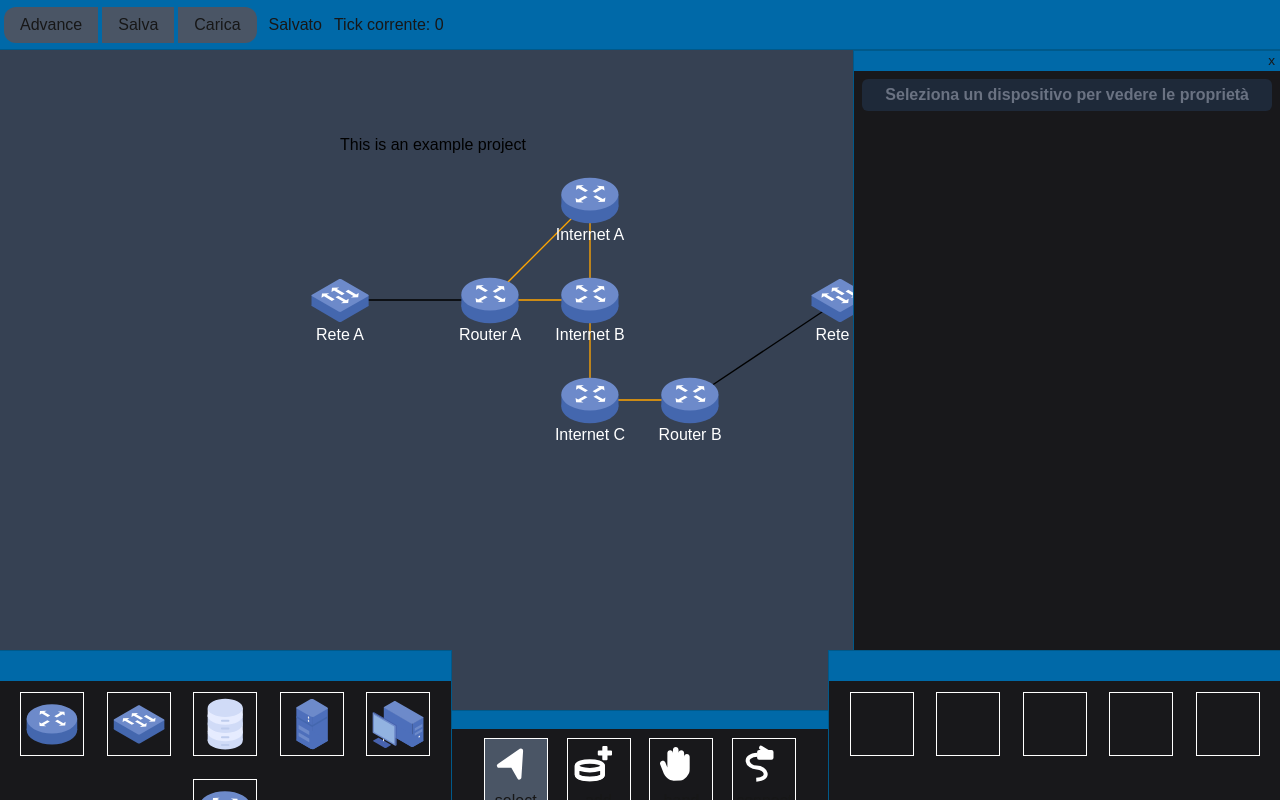
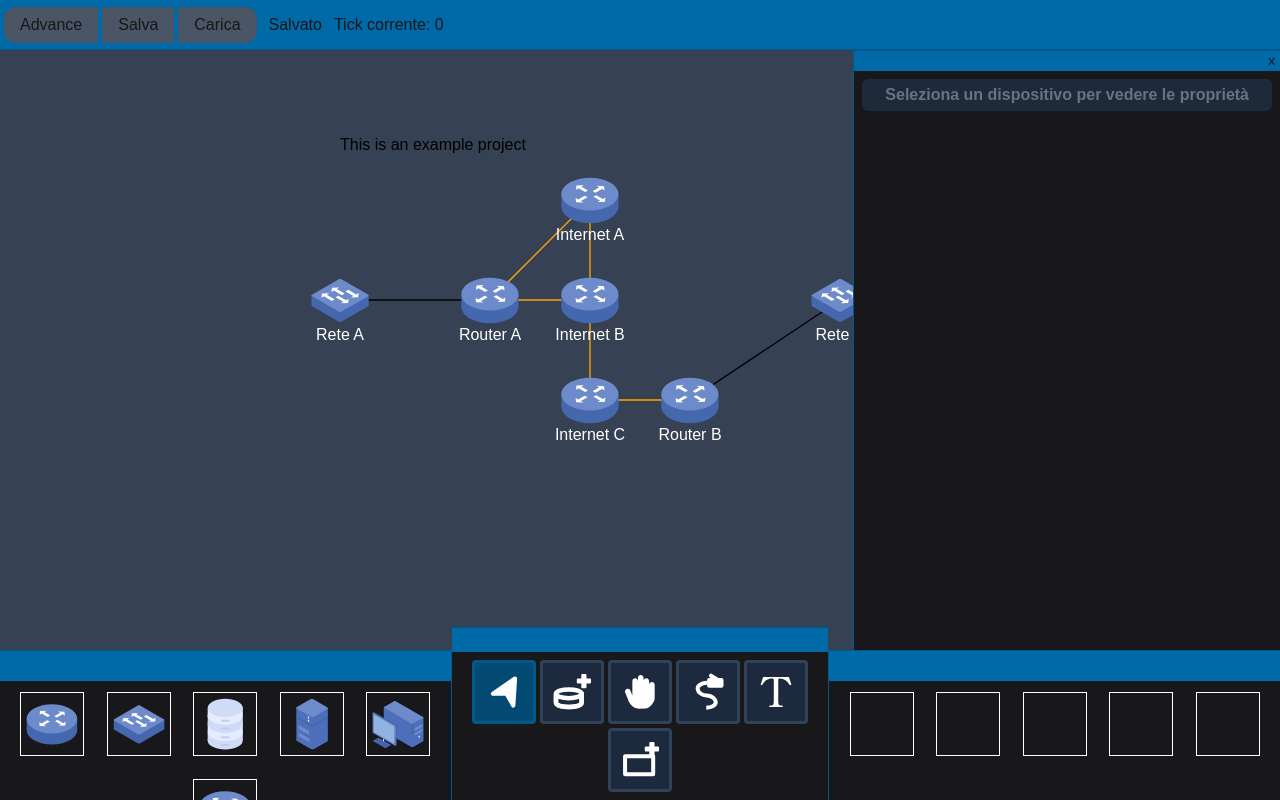
Before and after one commit to AmedeoAlf/packet-tracer, a Next.js app: page / in a window 1280 px wide. Built offline with nearby package versions, Linux system fonts and the light colour scheme.

Commit message:
Make ToolSelector.tsx also use SelectableCard

```diff
--- a/app/editorComponents/SelectableCard.tsx
+++ b/app/editorComponents/SelectableCard.tsx
@@ -9,10 +9,10 @@ export function SelectableCard({
   isSelected: boolean;
   onClick: MouseEventHandler;
   className?: string;
-  children: ReactNode[];
+  children: ReactNode;
 }): ReactNode {
   className =
-    "p-2 rounded-sm border-3 select-none " +
+    "p-1 rounded-sm border-3 select-none flex flex-col items-center " +
     (isSelected
       ? "bg-sky-900 border-sky-800 "
       : "bg-slate-800 border-slate-700 hover:bg-slate-700 ") +
--- a/app/editorComponents/ToolSelector.tsx
+++ b/app/editorComponents/ToolSelector.tsx
@@ -1,6 +1,7 @@
 import { memo, ReactNode } from "react";
 import { TOOL_LIST, TOOLS } from "../tools/Tool";
 import { WrapToolIcon } from "../tools/TOOL_ICONS";
+import { SelectableCard } from "./SelectableCard";
 
 // Il selettore del tool in uso
 export const ToolSelector = memo(
@@ -12,21 +13,18 @@ export const ToolSelector = memo(
     setToolTo: (t: keyof typeof TOOLS) => void;
   }): ReactNode {
     return (
-      <div className="fixed bottom-0 left-[35.3%] w-[29.4%] h-[90px] indent-[1,5em] z-0 border-solid border-sky-800 border-t-[.1em]">
-        <div className="h-[20%] bg-sky-700"></div>
-        <div className="h-[80%] bg-zinc-900 flex flex-wrap justify-center">
+      <div className="fixed bottom-0 left-[35.3%] w-[29.4%] h-min indent-[1,5em] z-0 border-solid border-sky-800 border-t-[.1em]">
+        <div className="h-6 bg-sky-700"></div>
+        <div className="h-min bg-zinc-900 flex flex-wrap justify-center gap-1 p-2">
           {TOOL_LIST.map((it) => (
-            <button
+            <SelectableCard
               key={it}
               onClick={() => setToolTo(it)}
-              className={
-                (it == toolname ? "bg-gray-600" : "") +
-                " w-16 border-solid border-[.1em] border-white m-[2.5%] "
-              }
+              isSelected={it == toolname}
+              className="h-min"
             >
               <WrapToolIcon icon={it} />
-              {it}
-            </button>
+            </SelectableCard>
           ))}
         </div>
       </div>
--- a/app/tools/AddTool.tsx
+++ b/app/tools/AddTool.tsx
@@ -45,7 +45,6 @@ export function makeAddTool(prev: AddTool | object = {}): AddTool {
                     ctx.updateTool();
                   }}
                   key={it}
-                  className="block-inline w-20 "
                 />
               );
             })}
@@ -82,20 +81,18 @@ function DeviceTypeComponent({
   type,
   isSelected,
   onClick,
-  className,
 }: {
   type: keyof typeof deviceTypesDB;
   isSelected: boolean;
   onClick: MouseEventHandler;
-  className?: string;
 }): ReactNode {
   return (
     <SelectableCard
       onClick={onClick}
-      className={className}
+      className="p-1 size-22"
       isSelected={isSelected}
     >
-      <svg viewBox="-35 -30 70 60" className="w-full">
+      <svg viewBox="-35 -30 70 60" className="h-auto">
         {ICONS[deviceTypesDB[type].proto.iconId]}
       </svg>
       <p className="text-center truncate w-full">{capitalize(type)}</p>
```
